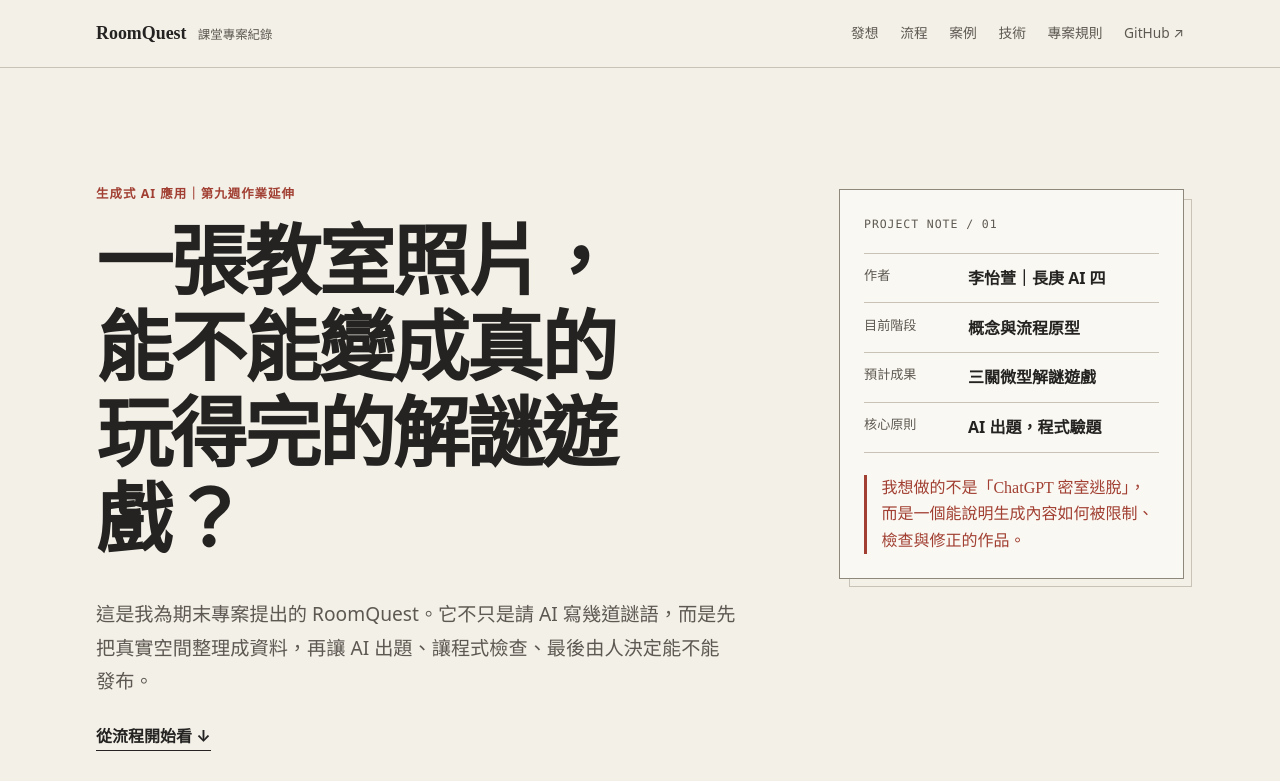
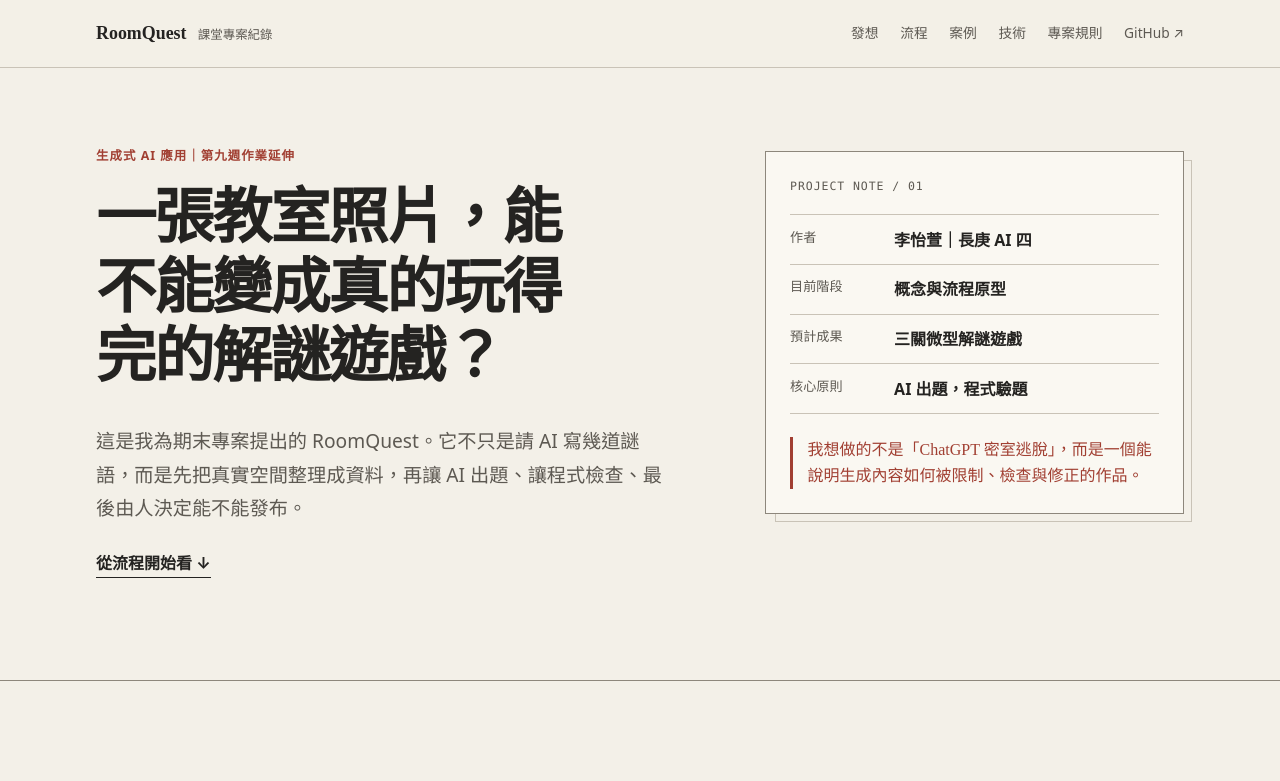
Before and after one commit to lyixuan0718/roomquest-project-hub, a plain HTML site: page index.html in a window 1280 px wide. Shown: the top 781 px of the page. Drawn offline with Linux system fonts and the light colour scheme.

Commit message:
style: refine editorial scale and spacing

```diff
--- a/assets/css/styles.css
+++ b/assets/css/styles.css
@@ -159,13 +159,13 @@ code {
 }
 
 .hero {
-  padding: clamp(4.5rem, 9vw, 8rem) 0 clamp(4rem, 8vw, 7rem);
+  padding: clamp(3.5rem, 6vw, 5.5rem) 0 clamp(4rem, 8vw, 7rem);
   border-bottom: 1px solid var(--line-dark);
 }
 
 .hero-layout {
   display: grid;
-  grid-template-columns: minmax(0, 1.3fr) minmax(18rem, 0.7fr);
+  grid-template-columns: minmax(0, 1.15fr) minmax(20rem, 0.85fr);
   align-items: start;
   gap: clamp(3rem, 8vw, 8rem);
 }
@@ -187,10 +187,10 @@ code {
 }
 
 .hero h1 {
-  max-width: 15ch;
+  max-width: 17ch;
   margin: 0;
-  font-size: clamp(2.6rem, 6vw, 5.4rem);
-  line-height: 1.12;
+  font-size: clamp(2.5rem, 4.7vw, 4.25rem);
+  line-height: 1.16;
 }
 
 .hero-lead {
```
